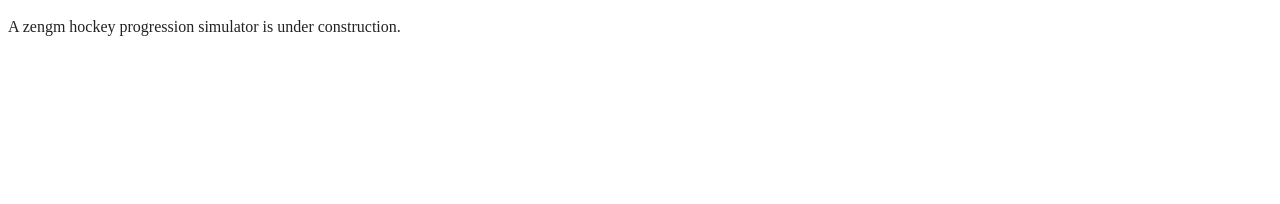
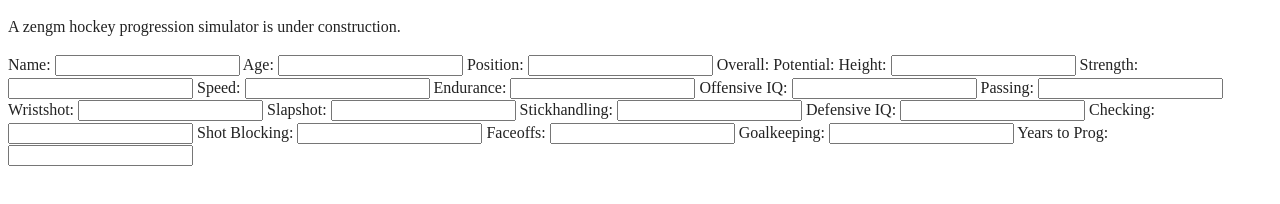
Before and after one commit to vortex-83/prog-simulator, a plain HTML site: page index.html in a window 1280 px wide. Drawn offline with Linux system fonts and the light colour scheme.

Commit message:
boxes for inputting ratings

```diff
--- a/index.html
+++ b/index.html
@@ -26,6 +26,53 @@
 
   <!-- Add your site or application content here -->
   <p>A zengm hockey progression simulator is under construction.</p>
+  <label for="Name">Name: </label>
+  <input id="Name" name="Name">
+
+  <label for="Age">Age: </label>
+  <input id="Age" name="Age">
+  <label for="Position">Position: </label>
+  <input id="Position" name="Position">
+
+  <label for="Overall">Overall: </label>
+  <label id="Overall" name="Overall"></label>
+  <label for="Potential">Potential: </label>
+  <label id="Potential" name="Potential"></label>
+
+  <label for="Height">Height: </label>
+  <input id="Height" name="Height">
+  <label for="Strength">Strength: </label>
+  <input id="Strength" name="Strength">
+  <label for="Speed">Speed: </label>
+  <input id="Speed" name="Speed">
+  <label for="Endurance">Endurance: </label>
+  <input id="Endurance" name="Endurance">
+
+  <label for="Offensive IQ">Offensive IQ: </label>
+  <input id="Offensive IQ" name="Offensive IQ">
+  <label for="Passing">Passing: </label>
+  <input id="Passing" name="Passing">
+  <label for="Wristshot">Wristshot: </label>
+  <input id="Wristshot" name="Wristshot">
+  <label for="Slapshot">Slapshot: </label>
+  <input id="Slapshot" name="Slapshot">
+  <label for="Stickhandling">Stickhandling: </label>
+  <input id="Stickhandling" name="Stickhandling">
+
+  <label for="Defensive IQ">Defensive IQ: </label>
+  <input id="Defensive IQ" name="Defensive IQ">
+  <label for="Checking">Checking: </label>
+  <input id="Checking" name="Checking">
+  <label for="Shot Blocking">Shot Blocking: </label>
+  <input id="Shot Blocking" name="Shot Blocking">
+  <label for="Faceoffs">Faceoffs: </label>
+  <input id="Faceoffs" name="Faceoffs">
+  <label for="Goalkeeping">Goalkeeping: </label>
+  <input id="Goalkeeping" name="Goalkeeping">
+
+  <label for="Years">Years to Prog: </label>
+  <input id="Years" name="Years">
+
   <script src="js/app.js"></script>
 
 </body>
```
